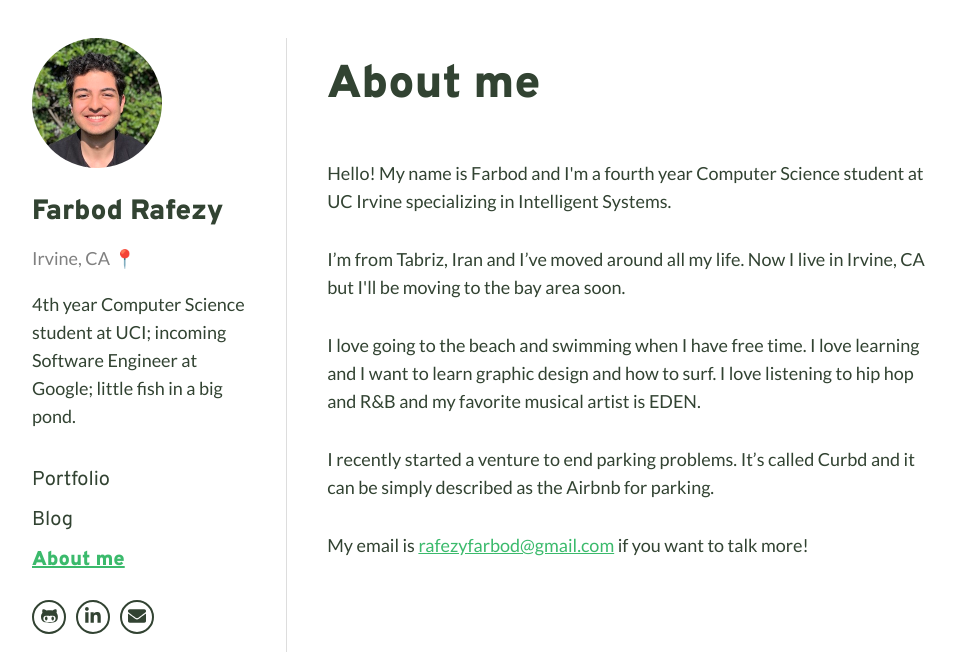
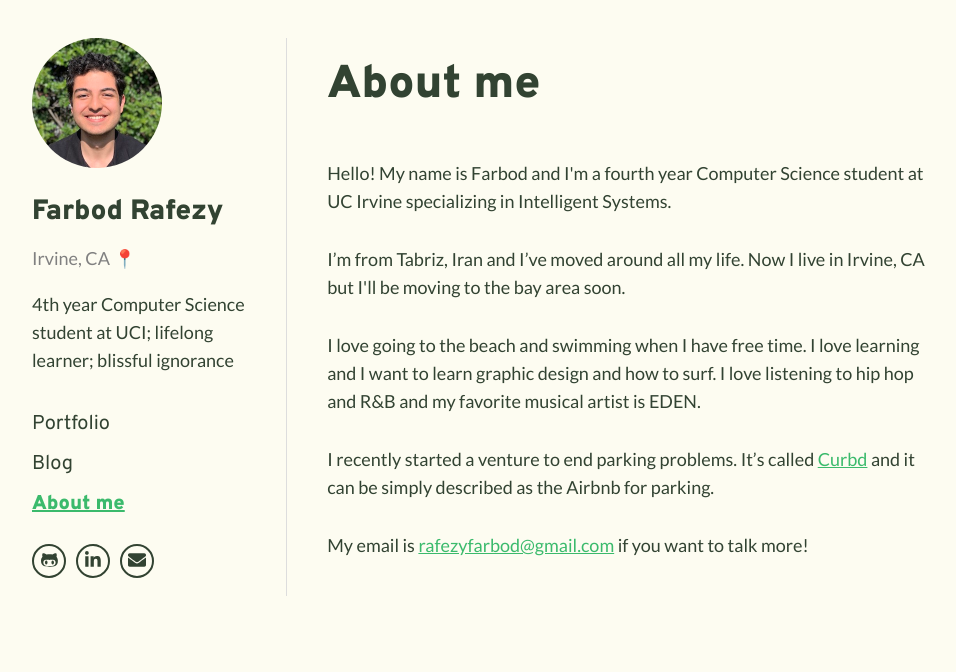
Before and after one commit to Farbod909/personal-website-gatsby, a Gatsby site: page /about in a window 1280 px wide. Shown: the whole page, without its empty margins (156-1112 px from the left). Built offline with nearby package versions, Linux system fonts and the light colour scheme; Gatsby itself is replaced by a stand-in of ours.

Commit message:
Changes to content

```diff
--- a/gatsby-browser.js
+++ b/gatsby-browser.js
@@ -1,2 +1,2 @@
 import "./src/styles/global.css";
-require("prismjs/themes/prism.css");
+require("prismjs/themes/prism-tomorrow.css");
--- a/src/components/Sidebar/Sidebar.js
+++ b/src/components/Sidebar/Sidebar.js
@@ -40,8 +40,7 @@ class Sidebar extends React.Component {
           </span>
         </span>
         <p>
-          4th year Computer Science student at UCI; incoming Software Engineer
-          at Google; little fish in a big pond.
+          4th year Computer Science student at UCI; lifelong learner; blissful ignorance
         </p>
         <ul className={styles.menuList}>
           <ListLink to="/" active={this.props.active === "portfolio"}>
--- a/src/pages/about.js
+++ b/src/pages/about.js
@@ -26,8 +26,9 @@ export default () => {
         </p>
 
         <p>
-          I recently started a venture to end parking problems. It’s called
-          Curbd and it can be simply described as the Airbnb for parking.
+          I recently started a venture to end parking problems.
+          It’s called <a href="http://curbdparking.com">Curbd</a> and it can be
+          simply described as the Airbnb for parking.
         </p>
 
         <p>
--- a/src/pages/index.js
+++ b/src/pages/index.js
@@ -5,7 +5,7 @@ import PageTitle from "../components/PageTitle";
 import SEO from "../components/seo";
 import styles from "./index.module.css";
 
-import googleImg from "../images/google.png";
+// import googleImg from "../images/google.png";
 import wdImg from "../images/wd.png";
 import bentleyImg from "../images/bentley.png";
 import curbdImg from "../images/curbd.png";
@@ -90,11 +90,11 @@ export default () => {
         />
 
         <h3>Experience</h3>
-        <PortfolioItem
+        {/* <PortfolioItem
           title="Google"
           subtitle="Incoming Software Engineer"
           imgsrc={googleImg}
-        />
+        /> */}
         <PortfolioItem
           title="Western Digital"
           subtitle="Software Engineering Intern"
--- a/src/styles/global.css
+++ b/src/styles/global.css
@@ -10,6 +10,7 @@ html {
   max-width: 1000px;
   margin: auto;
   line-height: 28px;
+  background-color: #fdfcf1;
 }
 
 p {
```
